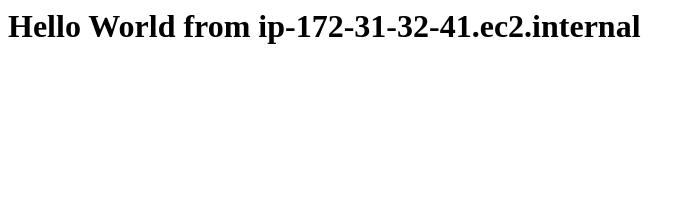
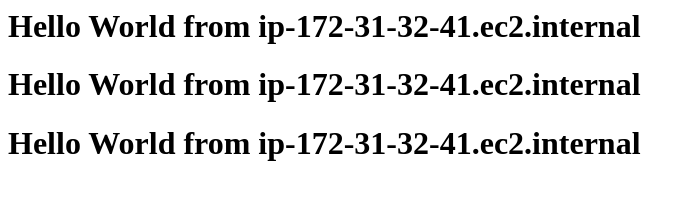
Before and after one commit to Daneshjp/Classwork, a plain HTML site: page index.html in a window 1280 px wide. Shown: the whole page, without its empty margins (0-696 px from the left). Drawn offline with Linux system fonts and the light colour scheme.

Commit message:
Updated homepage

```diff
--- a/index.html
+++ b/index.html
@@ -1 +1,4 @@
+
 <h1>Hello World from ip-172-31-32-41.ec2.internal</h1>
+<h1>Hello World from ip-172-31-32-41.ec2.internal</h1>
+<h1>Hello World from ip-172-31-32-41.ec2.internal</h1>
```
